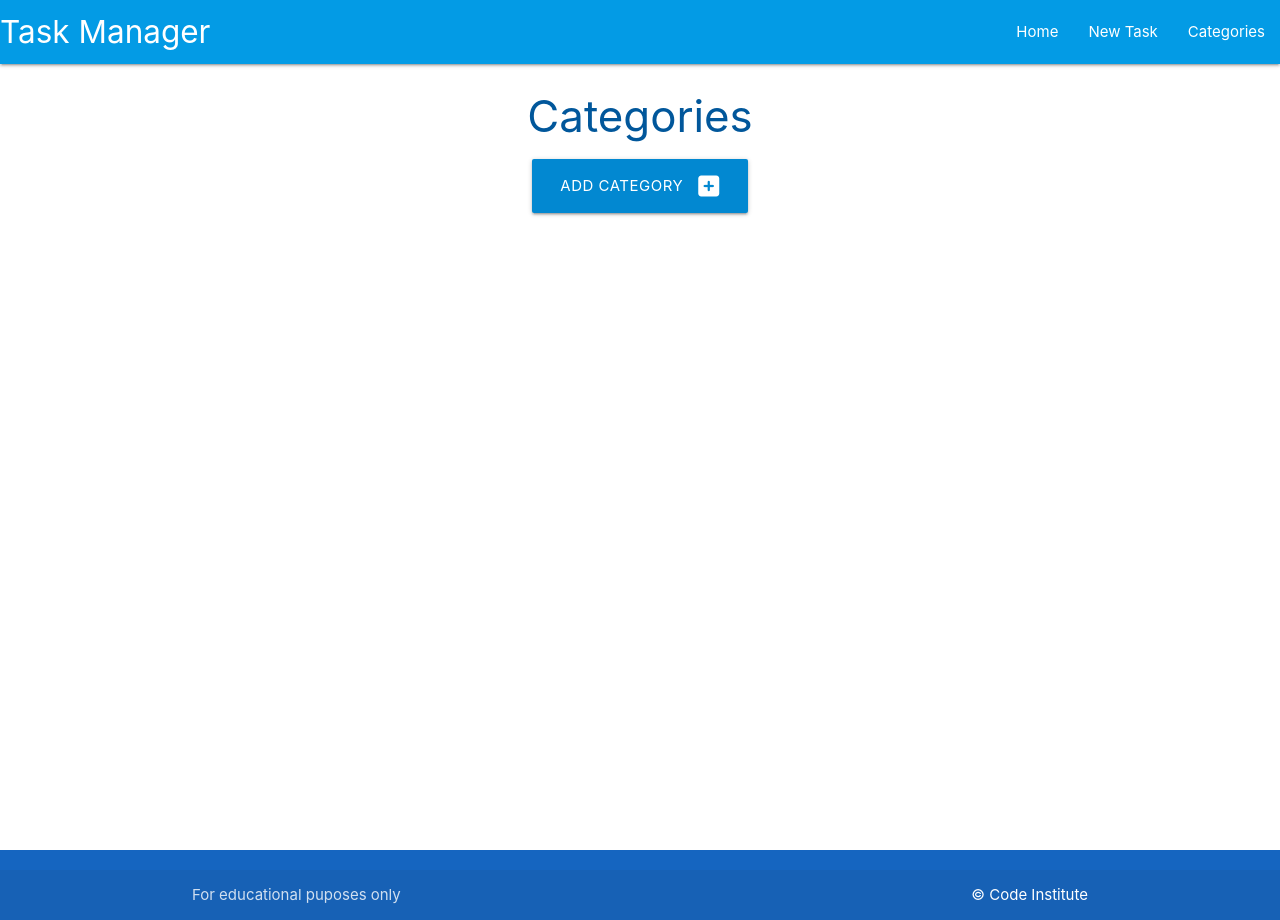
After one commit to AndrosDe/Tasks, a Flask app: page /categories in a window 1280 px wide. The commit adds this page. Run offline with Flask 2, Linux system fonts and the light colour scheme; data that the repository does not hold is empty; some libraries are stand-ins or nearby versions.

Commit message:
addi form and cards

```diff
--- a/taskmanager/routes.py
+++ b/taskmanager/routes.py
@@ -1,4 +1,4 @@
-from flask import render_template
+from flask import render_template, request, redirect, url_for
 from taskmanager import app, db
 from taskmanager.models import Category, Task
 
@@ -6,3 +6,19 @@ from taskmanager.models import Category, Task
 @app.route("/")
 def home():
     return render_template("tasks.html")
+
+
+@app.route("/categories")
+def categories():
+    categories = list(Category.query.order_by(Category.category_name).all())
+    return render_template("categories.html", categories=categories)
+
+
+@app.route("/add_category", methods=["GET", "POST"])
+def add_category():
+    if request.method == "POST":
+        category = Category(category_name=request.form.get("category_name"))
+        db.session.add(category)
+        db.session.commit()
+        return redirect(url_for("categories"))
+    return render_template("add_category.html")
--- a/taskmanager/templates/base.html
+++ b/taskmanager/templates/base.html
@@ -23,7 +23,7 @@
               <ul class="right hide-on-med-and-down">
                 <li><a href="{{ url_for('home') }}">Home</a></li>
                 <li><a href="">New Task</a></li>
-                <li><a href="">Catergories</a></li>
+                <li><a href="{{ url_for('categories') }}">Categories</a></li>
               </ul>
             </div>
           </nav>
@@ -32,7 +32,7 @@
           <ul class="sidenav" id="mobile-demo">
             <li><a href="{{ url_for('home') }}">Home</a></li>
             <li><a href="">New Task</a></li>
-            <li><a href="">Catergories</a></li>
+            <li><a href="{{ url_for('categories') }}">Categories</a></li>
           </ul>
     </header>
 
--- /dev/null
+++ b/taskmanager/templates/categories.html
@@ -0,0 +1,30 @@
+{% extends "base.html" %}
+{% block content %}
+
+<h3 class="light-blue-text text-darken-4 center-align">Categories</h3>
+
+<div class="row">
+    <div class="col s12 center-align">
+        <a href="{{ url_for('add_category') }}" class="btn-large light-blue darken-2">
+            Add Category <i class="fas fa-plus-square right"></i>
+        </a>
+    </div>
+</div>
+
+<div class="row">
+    {% for category in categories %}
+    <div class="col s12 m6 l3">
+        <div class="card light-blue darken-4 center-align">
+          <div class="card-content white-text">
+                <span class="card-title">{{ category.category_name }}</span>
+            </div>
+            <div class="card-action">
+                <a href="#" class="btn green accent-4">Edit</a>
+                <a href="#" class="btn red accent-4">Delete</a>
+            </div>
+        </div>
+    </div>
+    {% endfor %}
+</div>
+
+{% endblock %}
```
Also changed, not shown: taskmanager/models.py (+4 -4 lines), taskmanager/templates/add_category.html (added, +27 -0 lines).
